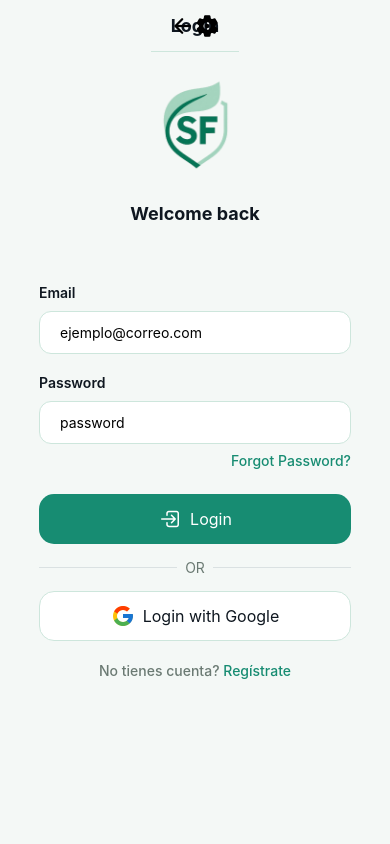
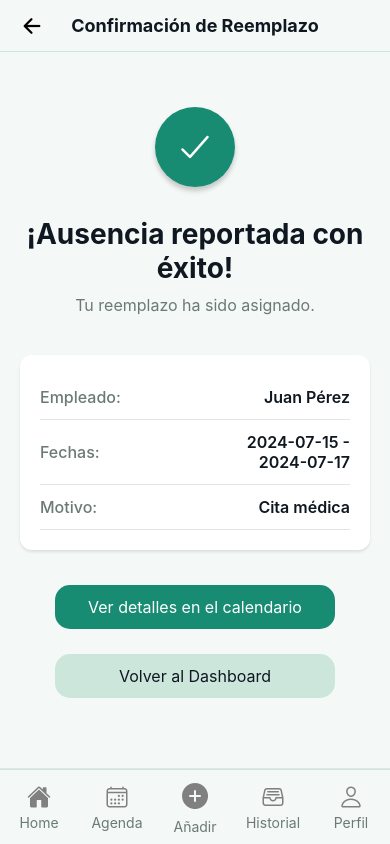
Before and after one commit to JosueUribeUgalde/Proyecto_Final_Apps_Moviles, a React Native app in the folder ProyectFinal/: screen /ConfirmationReplace in a window 390 px wide. Built offline with nearby package versions, Linux system fonts and the light colour scheme.

Commit message:
feat/confirmación reemplazo screen

```diff
--- a/ProyectFinal/App.js
+++ b/ProyectFinal/App.js
@@ -1,7 +1,7 @@
 import { NavigationContainer } from '@react-navigation/native';
 import { createNativeStackNavigator } from '@react-navigation/native-stack';
 import { SafeAreaProvider } from 'react-native-safe-area-context';
-import { Login, Register, History, PasswordReset, Logout,Home } from "./src/screens";
+import { Login, Register, History, PasswordReset, Logout, Home, ConfirmationReplace } from "./src/screens";
 
 const Stack = createNativeStackNavigator();
 
@@ -21,6 +21,7 @@ export default function App() {
           <Stack.Screen name="History" component={History} />
           <Stack.Screen name="PasswordReset" component={PasswordReset} />
           <Stack.Screen name="Logout" component={Logout} />
+          <Stack.Screen name="ConfirmationReplace" component={ConfirmationReplace} />
         </Stack.Navigator>
       </NavigationContainer>
     </SafeAreaProvider>
--- /dev/null
+++ b/ProyectFinal/src/components/styles/ConfirmationStyles.js
@@ -0,0 +1,94 @@
+import { StyleSheet } from 'react-native';
+import { COLORS, FONTS, RADIUS, SHADOWS } from '../constants/theme';
+
+export default StyleSheet.create({
+  container: {
+    flex: 1,
+    backgroundColor: COLORS.background,
+  },
+
+  bannerContainer: {
+    paddingHorizontal: 20,
+  },
+
+  content: {
+    flex: 1,
+    paddingHorizontal: 20,
+    paddingTop: 20,
+  },
+
+  iconContainer: {
+    alignItems: 'center',
+    marginBottom: 30,
+    marginTop: 20,
+  },
+
+  successIcon: {
+    width: 80,
+    height: 80,
+    borderRadius: 40,
+    backgroundColor: COLORS.primary,
+    justifyContent: 'center',
+    alignItems: 'center',
+    ...SHADOWS.medium,
+  },
+
+  mainTitle: {
+    fontSize: FONTS.big,
+    fontWeight: 'bold',
+    textAlign: 'center',
+    color: COLORS.textBlack,
+    marginBottom: 10,
+  },
+
+  subtitle: {
+    fontSize: FONTS.regular,
+    textAlign: 'center',
+    color: COLORS.textGray,
+    marginBottom: 40,
+  },
+
+  infoCard: {
+    backgroundColor: COLORS.backgroundWhite,
+    borderRadius: RADIUS.md,
+    padding: 20,
+    marginBottom: 30,
+    ...SHADOWS.light,
+  },
+
+  infoRow: {
+    flexDirection: 'row',
+    justifyContent: 'space-between',
+    alignItems: 'center',
+    paddingVertical: 12,
+    borderBottomWidth: 1,
+    borderBottomColor: COLORS.borderGray,
+  },
+
+  infoLabel: {
+    fontSize: FONTS.regular,
+    color: COLORS.textGray,
+    fontWeight: '500',
+    flex: 1,
+  },
+
+  infoValue: {
+    fontSize: FONTS.regular,
+    color: COLORS.textBlack,
+    fontWeight: '600',
+    flex: 1,
+    textAlign: 'right',
+  },
+
+  buttonContainer: {
+    gap: 15,
+    paddingBottom: 20,
+    alignItems: 'center',
+  },
+
+  footerContainer: {
+    backgroundColor: COLORS.backgroundWhite,
+    borderTopWidth: 1,
+    borderTopColor: COLORS.borderGray,
+  },
+});
--- /dev/null
+++ b/ProyectFinal/src/screens/ConfirmationReplace.js
@@ -0,0 +1,103 @@
+import { useState } from 'react';
+import { Text, View, ScrollView } from "react-native";
+import { SafeAreaView } from "react-native-safe-area-context";
+import { Ionicons } from '@expo/vector-icons';
+import { HeaderScreen, Banner, MenuFooter, ButtonLogin } from "../components";
+import { COLORS } from '../components/constants/theme';
+import styles from "../components/styles/ConfirmationStyles";
+
+export default function ConfirmationReplace({
+  navigation,
+  route
+}) {
+  const [showBanner, setShowBanner] = useState(false);
+
+  const {
+    empleado = "Juan Pérez",
+    fechaInicio = "2024-07-15",
+    fechaFin = "2024-07-17",
+    motivo = "Cita médica"
+  } = route?.params || {};
+
+  const handleViewCalendar = () => {
+    setShowBanner(true);
+  };
+
+  const handleBackToDashboard = () => {
+    navigation.navigate('Home');
+  };
+
+  return (
+    <SafeAreaView edges={['top', 'bottom']} style={styles.container}>
+      <HeaderScreen
+        title="Confirmación de Reemplazo"
+        leftIcon={<Ionicons name="arrow-back" size={24} color="black" />}
+        onLeftPress={() => navigation.goBack()}
+      />
+
+      <View style={styles.bannerContainer}>
+        <Banner
+          message="Funcionalidad de calendario próximamente"
+          type="error"
+          visible={showBanner}
+          onHide={() => setShowBanner(false)}
+        />
+      </View>
+
+      <ScrollView style={styles.content}>
+        <View style={styles.iconContainer}>
+          <View style={styles.successIcon}>
+            <Ionicons name="checkmark" size={40} color="white" />
+          </View>
+        </View>
+
+        <Text style={styles.mainTitle}>
+          ¡Ausencia reportada con éxito!
+        </Text>
+
+        <Text style={styles.subtitle}>
+          Tu reemplazo ha sido asignado.
+        </Text>
+
+        <View style={styles.infoCard}>
+          <View style={styles.infoRow}>
+            <Text style={styles.infoLabel}>Empleado:</Text>
+            <Text style={styles.infoValue}>{empleado}</Text>
+          </View>
+
+          <View style={styles.infoRow}>
+            <Text style={styles.infoLabel}>Fechas:</Text>
+            <Text style={styles.infoValue}>{fechaInicio} - {fechaFin}</Text>
+          </View>
+
+          <View style={styles.infoRow}>
+            <Text style={styles.infoLabel}>Motivo:</Text>
+            <Text style={styles.infoValue}>{motivo}</Text>
+          </View>
+        </View>
+
+        <View style={styles.buttonContainer}>
+          <ButtonLogin
+            title="Ver detalles en el calendario"
+            onPress={handleViewCalendar}
+            backgroundColor={COLORS.primary}
+            textColor={COLORS.textWhite}
+            showBorder={false}
+          />
+
+          <ButtonLogin
+            title="Volver al Dashboard"
+            onPress={handleBackToDashboard}
+            backgroundColor={COLORS.secondary}
+            textColor={COLORS.textBlack}
+            showBorder={false}
+          />
+        </View>
+      </ScrollView>
+
+      <View style={styles.footerContainer}>
+        <MenuFooter />
+      </View>
+    </SafeAreaView>
+  );
+}
--- a/ProyectFinal/src/screens/index.js
+++ b/ProyectFinal/src/screens/index.js
@@ -4,3 +4,4 @@ export { default as History } from './History';
 export { default as PasswordReset } from './PasswordReset';
 export { default as Logout } from './Logout';
 export { default as Home } from './Home';
+export { default as ConfirmationReplace } from './ConfirmationReplace';
```
